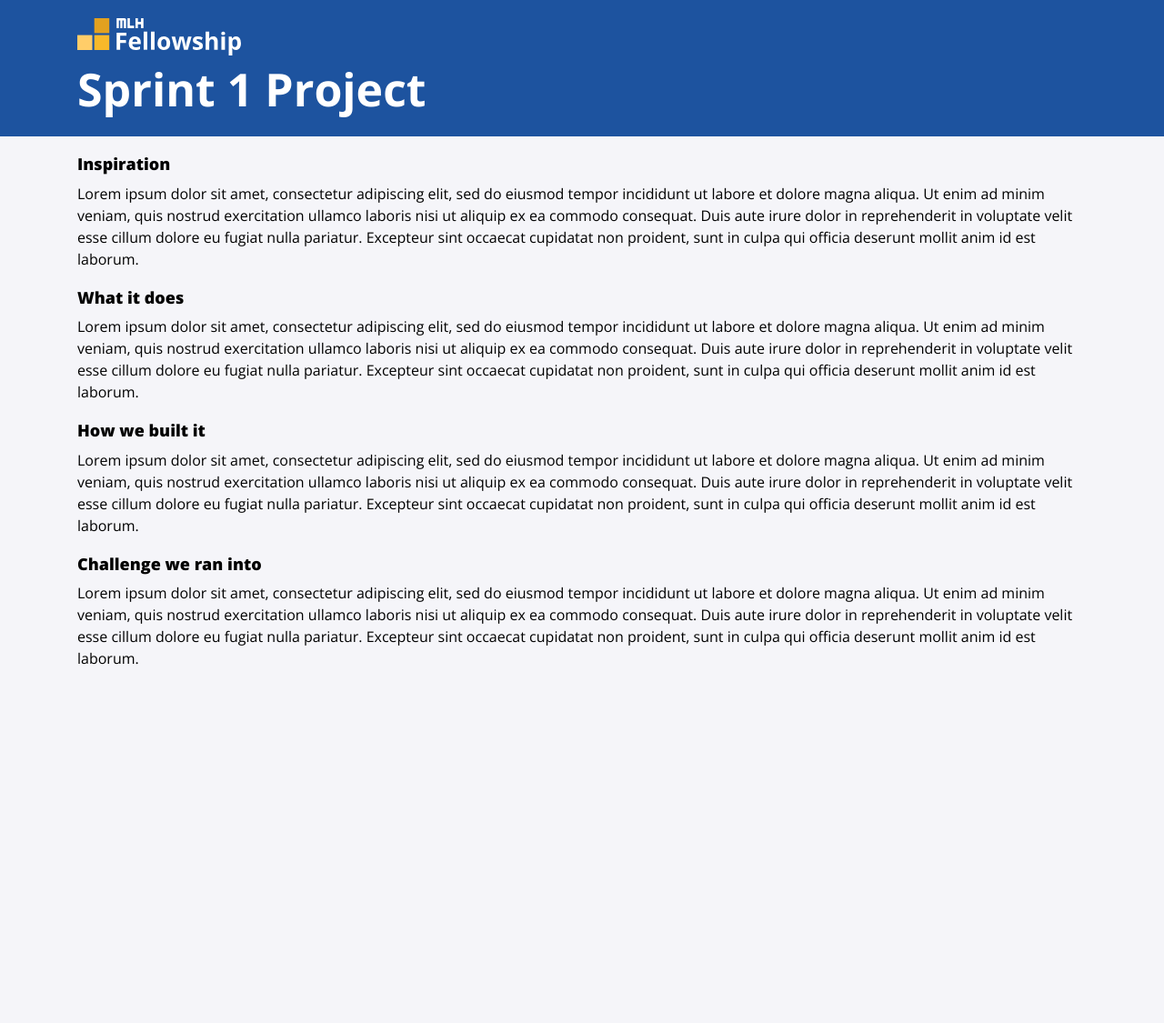
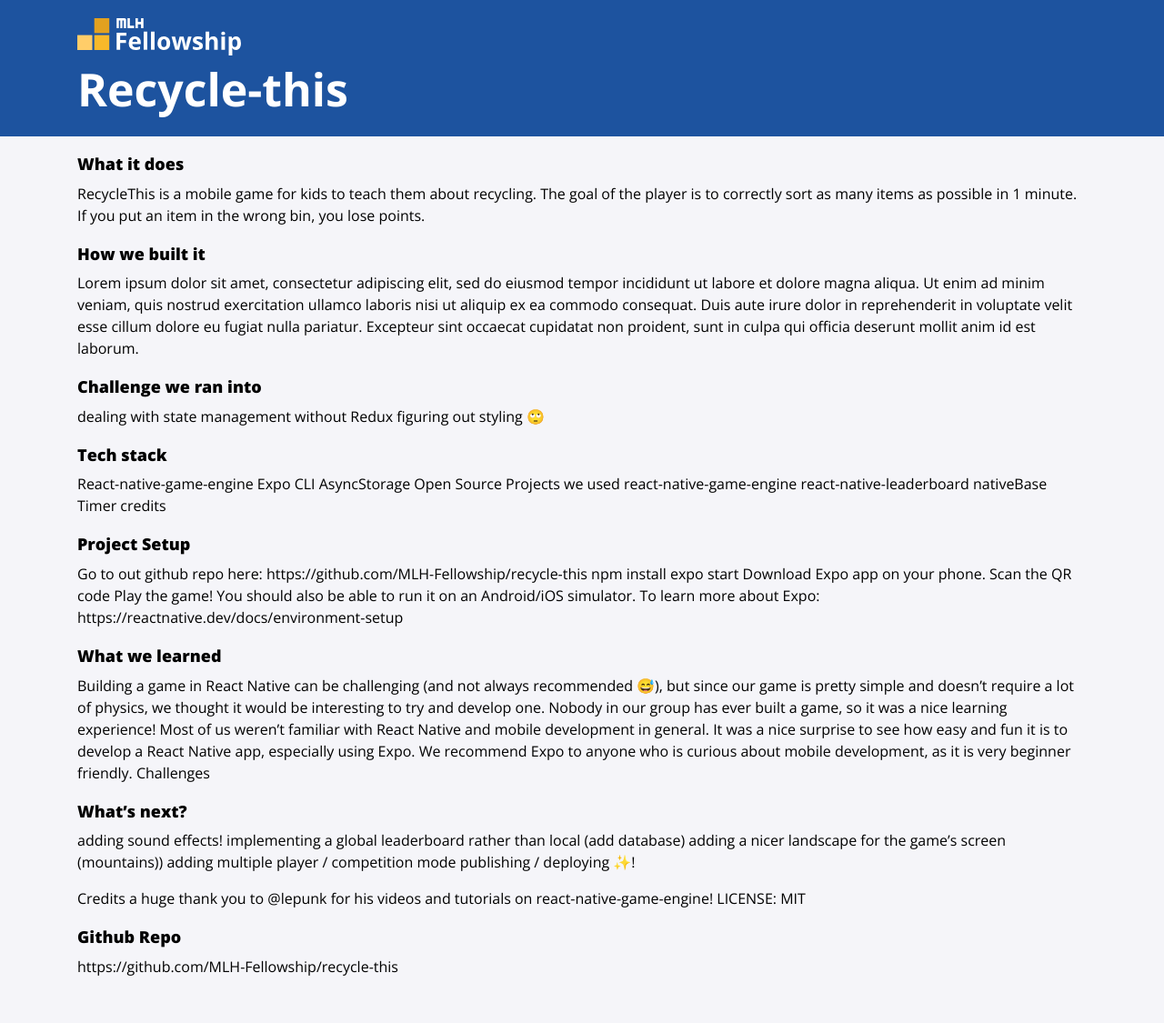
Before and after one commit to HarrietAkot/Harriets-portifolio, a Jekyll site: the page built from projects/sprint2.md, in a window 1280 px wide. Shown: the whole page at 91% size. Built offline with Jekyll 4.4.1, drawn with Linux system fonts in a browser that asks for light colours; nearby versions of some CDN libraries; before the commit the page ends 900 px from its top, so only the background shows below that.

Commit message:
Update sprint2.md

```diff
--- a/projects/sprint2.md
+++ b/projects/sprint2.md
@@ -1,15 +1,12 @@
 ---
-title: Sprint 1 Project
+title: Recycle-this
 layout: page
 ---
 
-## Inspiration
-
-Lorem ipsum dolor sit amet, consectetur adipiscing elit, sed do eiusmod tempor incididunt ut labore et dolore magna aliqua. Ut enim ad minim veniam, quis nostrud exercitation ullamco laboris nisi ut aliquip ex ea commodo consequat. Duis aute irure dolor in reprehenderit in voluptate velit esse cillum dolore eu fugiat nulla pariatur. Excepteur sint occaecat cupidatat non proident, sunt in culpa qui officia deserunt mollit anim id est laborum.
-
 ## What it does
 
-Lorem ipsum dolor sit amet, consectetur adipiscing elit, sed do eiusmod tempor incididunt ut labore et dolore magna aliqua. Ut enim ad minim veniam, quis nostrud exercitation ullamco laboris nisi ut aliquip ex ea commodo consequat. Duis aute irure dolor in reprehenderit in voluptate velit esse cillum dolore eu fugiat nulla pariatur. Excepteur sint occaecat cupidatat non proident, sunt in culpa qui officia deserunt mollit anim id est laborum.
+RecycleThis is a mobile game for kids to teach them about recycling.
+The goal of the player is to correctly sort as many items as possible in 1 minute. If you put an item in the wrong bin, you lose points.
 
 ## How we built it
 
@@ -17,4 +14,44 @@ Lorem ipsum dolor sit amet, consectetur adipiscing elit, sed do eiusmod tempor i
 
 ## Challenge we ran into
 
-Lorem ipsum dolor sit amet, consectetur adipiscing elit, sed do eiusmod tempor incididunt ut labore et dolore magna aliqua. Ut enim ad minim veniam, quis nostrud exercitation ullamco laboris nisi ut aliquip ex ea commodo consequat. Duis aute irure dolor in reprehenderit in voluptate velit esse cillum dolore eu fugiat nulla pariatur. Excepteur sint occaecat cupidatat non proident, sunt in culpa qui officia deserunt mollit anim id est laborum.
+dealing with state management without Redux
+figuring out styling 🙄
+
+## Tech stack
+React-native-game-engine
+Expo CLI
+AsyncStorage
+Open Source Projects we used
+react-native-game-engine
+react-native-leaderboard
+nativeBase
+Timer credits
+
+## Project Setup
+Go to out github repo here: https://github.com/MLH-Fellowship/recycle-this
+npm install
+expo start
+Download Expo app on your phone.
+Scan the QR code
+Play the game!
+You should also be able to run it on an Android/iOS simulator.
+To learn more about Expo: https://reactnative.dev/docs/environment-setup
+
+## What we learned
+Building a game in React Native can be challenging (and not always recommended 😅), but since our game is pretty simple and doesn't require a lot of physics, we thought it would be interesting to try and develop one. Nobody in our group has ever built a game, so it was a nice learning experience!
+Most of us weren't familiar with React Native and mobile development in general. It was a nice surprise to see how easy and fun it is to develop a React Native app, especially using Expo. We recommend Expo to anyone who is curious about mobile development, as it is very beginner friendly.
+Challenges
+
+## What's next?
+adding sound effects!
+implementing a global leaderboard rather than local (add database)
+adding a nicer landscape for the game's screen (mountains))
+adding multiple player / competition mode
+publishing / deploying ✨!
+
+Credits
+a huge thank you to @lepunk for his videos and tutorials on react-native-game-engine!
+LICENSE: MIT
+
+## Github Repo
+https://github.com/MLH-Fellowship/recycle-this
```
